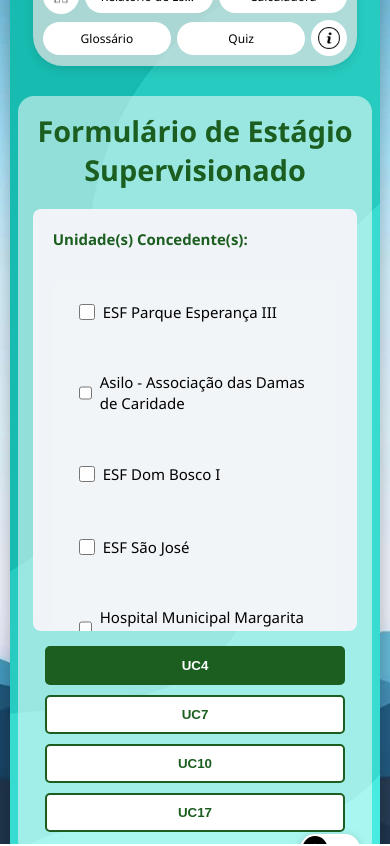
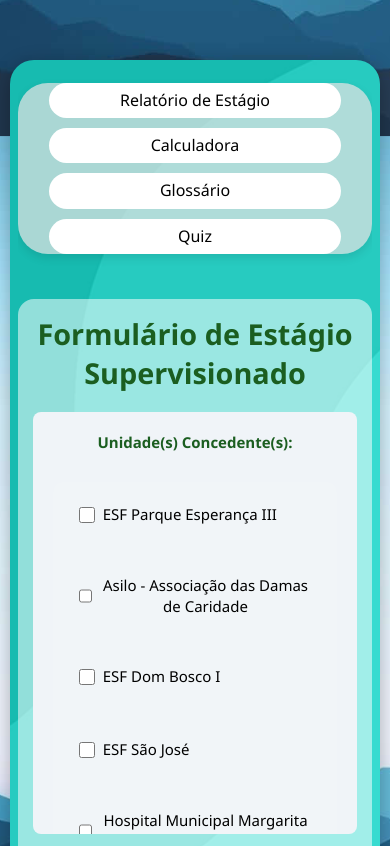
Before and after one commit to bmmbarra/nursingtools, a React (Create React App) app: page /formulario in a window 390 px wide. Shown: the top 846 px of the page. Built offline with nearby package versions, Linux system fonts and the light colour scheme.

Commit message:
header responsivo

```diff
--- a/src/App.css
+++ b/src/App.css
@@ -1,3 +1,27 @@
+/*
+  O seletor original '.App' e '.App-header' provavelmente vieram
+  do template padrão do Create React App. Vamos ignorá-los
+  e criar a regra correta para o SEU container, que é '.app-container'.
+*/
+
+/* REGRA CORRETA PARA O SEU CONTAINER */
+.app-container {
+  /* Alinha o conteúdo dos seus componentes filhos */
+  text-align: center;
+
+  /* Essas são as regras que estavam causando o problema, mas no seletor errado */
+  min-height: 100vh;
+  display: flex;
+  flex-direction: column;
+
+  /* --- A CORREÇÃO FINAL E DEFINITIVA --- */
+  justify-content: flex-start; /* <<< TIRA O CONTEÚDO DO MEIO E ALINHA NO TOPO */
+  padding-top: 30px;           /* <<< CRIA UM RESPIRO SEGURO NO TOPO DA PÁGINA */
+  box-sizing: border-box;
+}
+
+
+/* O resto do arquivo pode continuar como estava, mas estas regras abaixo provavelmente não estão sendo usadas. */
 .App {
   text-align: center;
 }
--- a/src/components/Tema/tema.css
+++ b/src/components/Tema/tema.css
@@ -84,8 +84,9 @@ body.dark .slider {
 html, body {
     margin: 0;
     padding: 0;
-    height: 100%; /* Garante que ocupem a altura total da viewport */
-    overflow-x: hidden; /* Evita barra de rolagem horizontal desnecessária */
+    min-height: 100vh;
+    height: auto;
+    overflow-x: hidden;
 }
 
 body {
--- a/src/pages/Formulário/form-index.css
+++ b/src/pages/Formulário/form-index.css
@@ -14,16 +14,9 @@
     margin: 20px auto;
     padding: 20px;
     box-sizing: border-box;
-
-    /* AJUSTES PARA A "JANELA" DO FORMULÁRIO */
-    max-height: 90vh; /* Permite que o formulário ocupe até 90% da altura da tela */
-    overflow-y: auto; /* Adiciona rolagem vertical SE o conteúdo exceder o max-height */
-
-    /* **AJUSTE:** Garante que o fundo não mude no hover */
-    transition: none; /* Remove transições para este elemento se houver algum padrão */
-    /* Você pode adicionar um background-color no hover aqui se quiser uma mudança específica,
-       mas 'none' para transition geralmente impede efeitos não intencionais. */
-    /* .formulario-container:hover { background-color: #ffffff88; } */ /* Linha para garantir que o fundo seja o mesmo no hover */
+    max-height: 90vh;
+    overflow-y: auto;
+    transition: none;
 }
 
 /* Grid de duas colunas */
@@ -31,7 +24,7 @@
     display: grid;
     grid-template-columns: 1fr 2fr;
     gap: 20px;
-    align-items: start; /* Alinha os itens no topo, importante para grids com conteúdo variável */
+    align-items: start;
 }
 
 /* Coluna esquerda */
@@ -43,11 +36,9 @@
     display: flex;
     flex-direction: column;
     gap: 20px;
-
-    /* AJUSTES PARA A ROLAGEM INTERNA DA COLUNA ESQUERDA */
-    min-height: 300px; /* Garante uma altura mínima para a coluna */
-    max-height: 70vh; /* Ajustado para que a coluna não fique muito grande e tenha sua própria rolagem */
-    overflow-y: auto; /* Adiciona rolagem vertical se o conteúdo exceder */
+    min-height: 300px;
+    max-height: 70vh;
+    overflow-y: auto;
 }
 
 .col-esquerda label {
@@ -115,9 +106,8 @@
     padding: 20px;
     border: 1px solid #ddd;
     border-radius: 8px;
-    /* AJUSTES PARA A ROLAGEM INTERNA DO CONTEÚDO DA ABA */
-    max-height: 50vh; /* Ajustado para que o conteúdo da aba não fique muito grande e tenha sua própria rolagem */
-    overflow-y: auto; /* Adiciona rolagem vertical se o conteúdo exceder */
+    max-height: 50vh;
+    overflow-y: auto;
 }
 
 .aba-conteudo::-webkit-scrollbar {
@@ -156,12 +146,12 @@
         grid-template-columns: 1fr;
     }
     .col-esquerda {
-        height: auto; /* Remover a altura fixa */
-        max-height: 50vh; /* Ajustado para permitir mais espaço, mas com scroll */
+        height: auto;
+        max-height: 50vh;
     }
     .aba-conteudo {
-        max-height: 60vh; /* Em telas menores, pode precisar de max-height novamente */
-        overflow-y: auto; /* E rolagem */
+        max-height: 60vh;
+        overflow-y: auto;
     }
 }
 
@@ -185,13 +175,82 @@
         max-width: 300px;
     }
     .aba-conteudo {
-        max-height: 60vh; /* Mantido max-height para rolagem em telas menores também */
-        overflow-y: auto; /* E rolagem */
+        max-height: 60vh;
+        overflow-y: auto;
     }
     .btn-enviar {
         font-size: 1rem;
     }
 }
+
+/* ESTILOS DE CABEÇALHO */
+.header-background {
+    width: 100%;
+    padding: 10px 0;
+    box-sizing: border-box;
+    display: flex;
+    justify-content: center;
+    align-items: center;
+    min-height: 60px;
+    overflow: hidden;
+    transition: height 0.3s ease-in-out;
+}
+
+.custom-header {
+    display: flex;
+    justify-content: center;
+    align-items: center;
+    flex-wrap: wrap;
+    gap: 10px;
+    padding: 0 15px;
+    box-sizing: border-box;
+    width: 100%;
+    max-width: 100%;
+}
+
+.custom-header .bar-link {
+    white-space: nowrap;
+    flex-shrink: 0;
+    font-size: 0.95rem;
+    padding: 8px 12px;
+    line-height: 1.2;
+    display: flex;
+    align-items: center;
+    justify-content: center;
+}
+
+.dot, .dot_home, .dot-about {
+    flex-shrink: 0;
+    display: flex;
+    align-items: center;
+    justify-content: center;
+}
+
+/* Media query para telas menores (smartphones) */
+@media (max-width: 600px) {
+    .header-background {
+        height: auto;
+        padding: 15px 0;
+    }
+
+    .custom-header {
+        flex-direction: column;
+        align-items: center;
+        gap: 10px;
+    }
+
+    .custom-header .bar-link {
+        width: 90%;
+        text-align: center;
+        font-size: 1rem;
+        justify-content: center;
+    }
+
+    .dot, .dot_home, .dot-about {
+        display: none;
+    }
+}
+
 
 /* Lista de empresas */
 .formulario-container .lista-empresas {
@@ -225,12 +284,10 @@
     cursor: pointer;
 }
 
-/* **NOVO ESTILO**: Para o container individual da empresa e suas datas */
 .empresa-item {
     margin-bottom: 15px;
 }
 
-/* Período de estágio (para os campos de data dinâmicos) */
 .periodo-estagio-empresa {
     border: 1px solid #ddd;
     padding: 10px;
@@ -239,7 +296,6 @@
     margin-top: 5px;
 }
 
-/* Período de estágio Global (se ainda existir e for usado em outro lugar) */
 .periodo-estagio-global {
     display: flex;
     flex-direction: column;
@@ -271,9 +327,7 @@
 body.dark .formulario-container {
     background-color: #2b2b2b;
     color: #e0e0e0;
-    /* **AJUSTE:** Garante que o fundo não mude no hover no modo escuro também */
-    transition: none; /* Remove transições se houver algum padrão */
-    /* .formulario-container:hover { background-color: #2b2b2b; } */ /* Opcional: para forçar no hover */
+    transition: none;
 }
 body.dark .titulo {
     color: #81c784;
@@ -306,9 +360,9 @@ body.dark .info-empresa p strong {
 }
 
 body.dark .periodo-estagio-empresa {
-    background-color: #4a4a4a !important; /* Um cinza mais escuro para o fundo do quadro de datas */
-    border-color: #666666; /* Uma borda mais visível */
-    color: #e0e0e0; /* Cor do texto dentro do quadro */
+    background-color: #4a4a4a !important;
+    border-color: #666666;
+    color: #e0e0e0;
 }
 
 body.dark .periodo-estagio-empresa label {
@@ -323,10 +377,6 @@ body.dark .periodo-estagio-global {
 body.dark .periodo-estagio-global label {
     color: #a5d6a7;
 }
-
-/* **CORREÇÃO: Inputs no Modo Escuro (e ao focar) - Mantidas as regras do tema.css** */
-/* Elas são globais e devem ser definidas no tema.css para consistência */
-/* (Se houver conflito, verifique a ordem de importação dos CSS no seu React) */
 
 body.dark .aba-conteudo {
     background-color: #444444;
@@ -361,9 +411,9 @@ body.dark ::-webkit-scrollbar-thumb:hover {
 /* Container para alinhar o botão e o spinner lado a lado */
 .acoes {
     display: flex;
-    flex-direction: column; /* Coloca os itens em coluna */
-    align-items: center; /* Centraliza horizontalmente */
-    gap: 15px; /* Espaço entre os elementos */
+    flex-direction: column;
+    align-items: center;
+    gap: 15px;
     margin-top: 20px;
 }
 
@@ -373,7 +423,7 @@ body.dark ::-webkit-scrollbar-thumb:hover {
     width: 28px;
     height: 28px;
     border-radius: 50%;
-    border-left-color: #1b5e20; /* Usando o verde principal do seu tema */
+    border-left-color: #1b5e20;
     animation: spin 1s linear infinite;
 }
 
@@ -421,8 +471,8 @@ body.dark .mensagem-erro {
 
 .mensagem-erro ul {
     margin: 10px 0 0;
-    padding-left: 20px; /* Adiciona um recuo para a lista */
-    text-align: left; /* Alinha o texto da lista à esquerda */
+    padding-left: 20px;
+    text-align: left;
     list-style-position: inside;
 }
 
@@ -431,7 +481,6 @@ body.dark .mensagem-erro {
 }
 
 /* Estilo para destacar campos com erro de validação (caso não funcione bem) */
-/* Usamos !important para garantir que este estilo sobreponha outros de borda */
 .campo-erro {
     border: 1px solid #c51244 !important;
     background-color: #f8d7da;
@@ -475,12 +524,12 @@ body.dark .campo-erro {
 
 .relatorio-uc input[type="text"],
 .relatorio-uc textarea {
-    width: calc(100% - 20px); /* Ajusta para padding */
+    width: calc(100% - 20px);
     padding: 10px;
     margin-bottom: 15px;
     border: 1px solid #ccc;
     border-radius: 5px;
-    box-sizing: border-box; /* Inclui padding e borda na largura total */
+    box-sizing: border-box;
 }
 
 /* Estilos para a Tabela de Habilidades e Atitudes */
@@ -489,67 +538,61 @@ body.dark .campo-erro {
     border-radius: 8px;
     padding: 15px;
     background-color: #fff;
-    overflow-y: auto; /* Adiciona scroll se a tabela for muito longa */
-    max-height: 400px; /* Limita a altura da tabela de habilidades para evitar que ela fique enorme */
-    /* NOVO: Permite rolagem horizontal se necessário para manter as opções em linha */
+    overflow-y: auto;
+    max-height: 400px;
     overflow-x: auto;
 }
 
-/* **CORREÇÃO FINAL PARA O LAYOUT DAS OPÇÕES EM LINHA** */
 .linha-hab {
-    display: flex; /* CRUCIAL: Transforma o contêiner em um flex container */
-    align-items: center; /* Centraliza verticalmente os itens na linha */
-    gap: 5px; /* **REDUZIDO:** Espaço entre o nome da habilidade e as opções de rádio */
-    flex-wrap: nowrap; /* **CRUCIAL:** IMPEDE que as opções quebrem para a linha de baixo */
-    justify-content: space-between; /* Tenta distribuir espaço entre o nome e as opções */
+    display: flex;
+    align-items: center;
+    gap: 5px;
+    flex-wrap: nowrap;
+    justify-content: space-between;
 
-    border-bottom: 1px solid #eee; /* Borda inferior de cada linha de habilidade */
-    padding: 10px 0; /* Espaçamento interno de cada linha */
+    border-bottom: 1px solid #eee;
+    padding: 10px 0;
 }
 
 .hab-nome {
-    flex-shrink: 0; /* Impede que o nome da habilidade encolha */
-    min-width: 120px; /* **REDUZIDO:** Largura mínima para o nome (era 180px). Ajuste se for muito pequeno. */
+    flex-shrink: 0;
+    min-width: 120px;
     font-weight: bold;
     color: #555;
-    /* Se os nomes forem muito longos, considere 'overflow: hidden; text-overflow: ellipsis;' para cortá-los */
 }
 
 .linha-hab label {
-    display: flex; /* Transforma cada label em um flex container para alinhar input e texto */
-    align-items: center; /* Alinha o radio button com o texto */
-    gap: 5px; /* Espaço entre o radio button e o texto da opção */
-    white-space: nowrap; /* IMPEDE QUE O TEXTO DA OPÇÃO (Sim/Não/Parcialmente/N/A) QUEBRE */
+    display: flex;
+    align-items: center;
+    gap: 5px;
+    white-space: nowrap;
     color: #666;
 }
 
 .linha-hab input[type="radio"] {
-    margin: 0; /* Remove margem padrão que pode atrapalhar o alinhamento */
-    accent-color: #1b5e20; /* Cor do radio button */
-    width: 16px; /* Tamanho do radio button */
-    height: 16px; /* Tamanho do radio button */
+    margin: 0;
+    accent-color: #1b5e20;
+    width: 16px;
+    height: 16px;
+    cursor: pointer;
 }
-/* **FIM DA CORREÇÃO PARA O LAYOUT DAS OPÇÕES EM LINHA** */
-
 
 /* Responsividade para .linha-hab DENTRO DO FORM-INDEX.CSS */
-/* Nestas media queries, podemos decidir se queremos que as opções QUEBREM ou não */
 @media (max-width: 768px) {
     .linha-hab {
-        flex-direction: column; /* Em telas menores, as opções voltam a ser em coluna */
-        align-items: flex-start; /* Alinha os itens no início da coluna */
-        gap: 8px; /* Reduz o espaçamento entre itens quando em coluna */
+        flex-direction: column;
+        align-items: flex-start;
+        gap: 8px;
         padding: 10px 0;
-        flex-wrap: wrap; /* Permite quebrar linha para mobile para evitar overflow horizontal */
-        justify-content: flex-start; /* Alinha ao início quando em coluna */
+        flex-wrap: wrap;
+        justify-content: flex-start;
     }
 
     .hab-nome {
-        margin-bottom: 5px; /* Adiciona um pequeno espaço abaixo do nome quando em coluna */
-        min-width: unset; /* Remove a largura mínima para que o texto se ajuste */
+        margin-bottom: 5px;
+        min-width: unset;
     }
 
-    /* Ajuste para o padding das seções em telas pequenas */
     .relatorio-uc {
         padding: 15px;
     }
@@ -599,7 +642,7 @@ body.dark .linha-hab label {
 }
 
 body.dark .linha-hab input[type="radio"] {
-    accent-color: #66bb6a; /* Cor do radio button no dark mode */
+    accent-color: #66bb6a;
 }
 
 body.dark .tabela-habilidades::-webkit-scrollbar-thumb {
```
